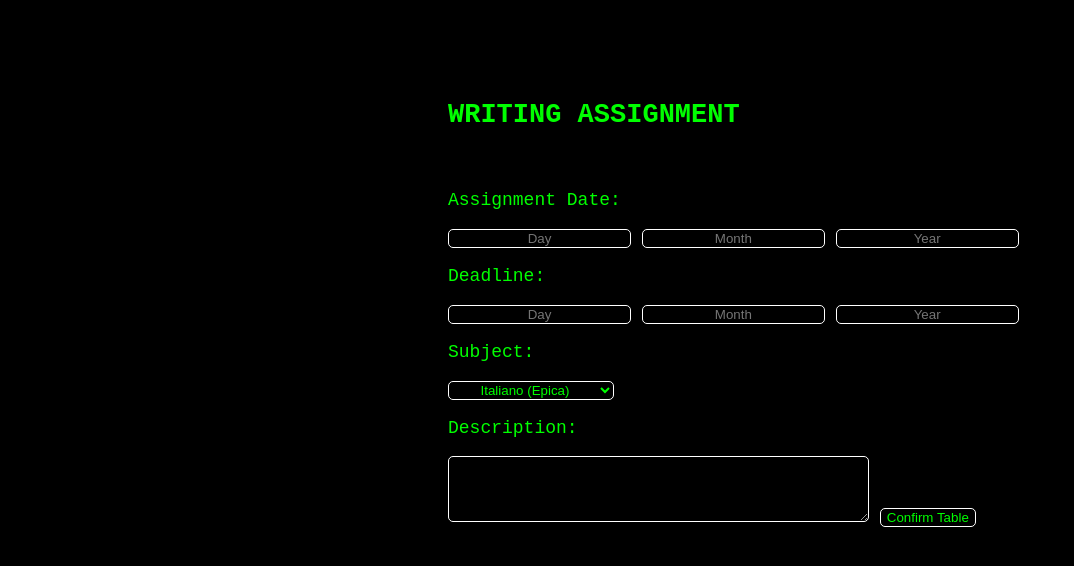
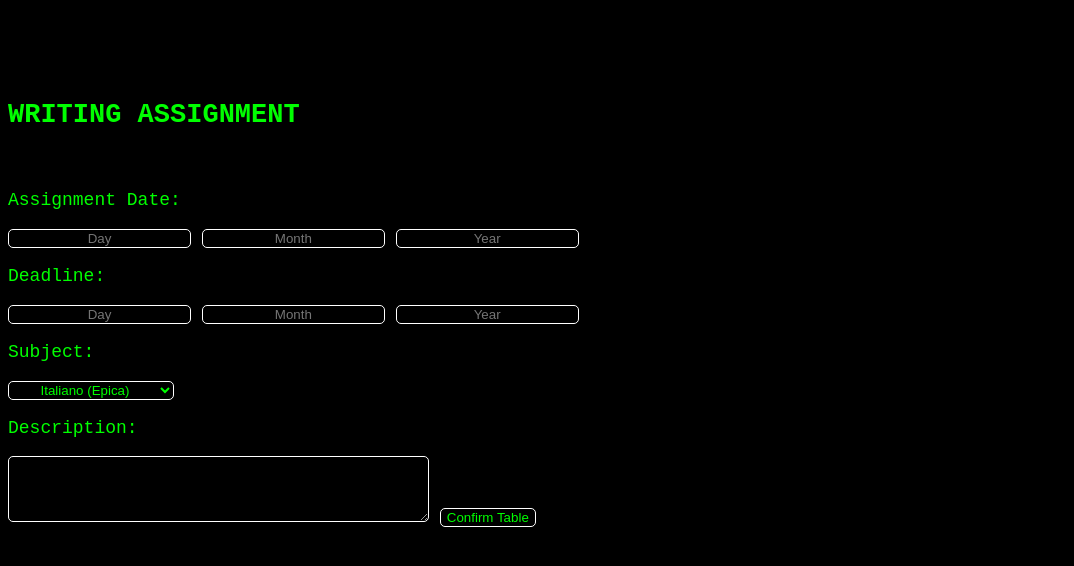
Before and after one commit to chieuluca-svg/SCHOOL-NOTES, a plain HTML site: page index.html in a window 1280 px wide. Both pictures are taken after a click on the button "Write Tests". Shown: the whole page, without its empty margins (0-1074 px from the left). Drawn offline with Linux system fonts and the light colour scheme.

Commit message:
Update stili_agenda.css

```diff
--- a/stili_agenda.css
+++ b/stili_agenda.css
@@ -36,7 +36,7 @@ body {
 
 .scelta{
   display: none;
-  margin: 100px 20px 20px 440px;
+  margin: 100px 20px 20px 0;
   align-items: center;
 
 }
```
